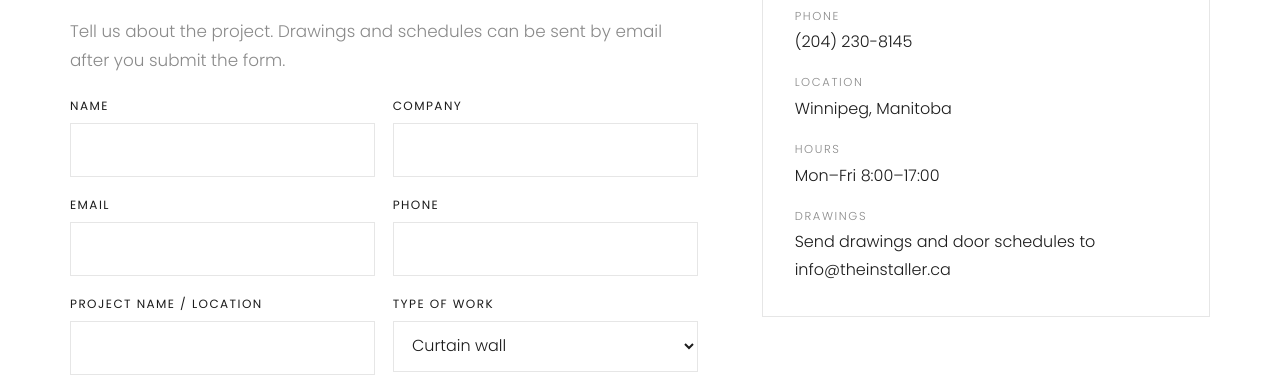
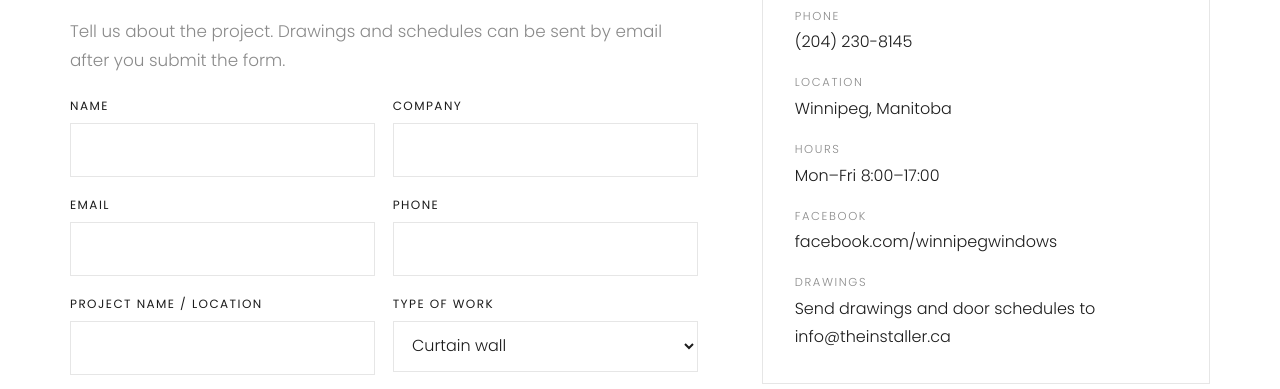
Before and after one commit to theinstallerca/theinstaller, an Astro site: page /contact in a window 1280 px wide. Shown: the part 346-735 px from the top of the page. Built offline with nearby package versions, Linux system fonts and the light colour scheme; Astro itself is replaced by a stand-in of ours.

Commit message:
Add Facebook page link to the footer and the Contact page
Co-Authored-By: Claude Fable 5.2 <noreply@anthropic.com>

```diff
--- a/src/layouts/Base.astro
+++ b/src/layouts/Base.astro
@@ -1,7 +1,7 @@
 ---
 import '../styles/global.css';
 import Logo from '../components/Logo.astro';
-import { nav, phone, email, city, hours, services } from '../site';
+import { nav, phone, email, city, hours, services, facebook } from '../site';
 
 interface Props { title: string; description?: string; schemaExtra?: object[]; image?: string; }
 const { title, schemaExtra = [], image } = Astro.props;
@@ -23,7 +23,7 @@ const schema = {
   telephone: phone.tel,
   email,
   image: heroImage,
-  sameAs: ['https://www.facebook.com/winnipegwindows/'],
+  sameAs: [facebook],
   openingHoursSpecification: [{ '@type': 'OpeningHoursSpecification', dayOfWeek: ['Monday', 'Tuesday', 'Wednesday', 'Thursday', 'Friday'], opens: '08:00', closes: '17:00' }],
   address: { '@type': 'PostalAddress', addressLocality: 'Winnipeg', addressRegion: 'MB', addressCountry: 'CA' },
   areaServed: [{ '@type': 'City', name: 'Winnipeg' }, { '@type': 'AdministrativeArea', name: 'Manitoba' }],
@@ -101,6 +101,7 @@ const schema = {
             <li><a href={`mailto:${email}`}>{email}</a></li>
             <li><a href={`tel:${phone.tel}`}>{phone.display}</a></li>
             <li>{hours}</li>
+            <li><a href={facebook} target="_blank" rel="noopener">Facebook</a></li>
           </ul>
         </div>
         <div>
--- a/src/pages/contact.astro
+++ b/src/pages/contact.astro
@@ -1,6 +1,6 @@
 ---
 import Base from '../layouts/Base.astro';
-import { contact, phone, email, city, hours } from '../site';
+import { contact, phone, email, city, hours, facebook } from '../site';
 ---
 <Base title="Request a Quote: Winnipeg Glazing Installer" description="Request a quote for curtain wall, storefront, office partition, window or door installation in Winnipeg and Manitoba. Send drawings or a door schedule.">
   <section class="section">
@@ -45,6 +45,7 @@ import { contact, phone, email, city, hours } from '../site';
           <dt>Phone</dt><dd><a href={`tel:${phone.tel}`}>{phone.display}</a></dd>
           <dt>Location</dt><dd>{city}</dd>
           <dt>Hours</dt><dd>{hours}</dd>
+          <dt>Facebook</dt><dd><a href={facebook} target="_blank" rel="noopener">facebook.com/winnipegwindows</a></dd>
           <dt>Drawings</dt><dd>Send drawings and door schedules to <a href={`mailto:${email}`}>{email}</a></dd>
         </dl>
       </div>
--- a/src/site.ts
+++ b/src/site.ts
@@ -2,6 +2,7 @@
 export const phone = { display: '(204) 230-8145', tel: '+12042308145' };
 export const email = 'info@theinstaller.ca';
 export const city = 'Winnipeg, Manitoba';
+export const facebook = 'https://www.facebook.com/winnipegwindows';
 export const hours = 'Mon–Fri 8:00–17:00';
 
 export const nav = [
```
Also changed, not shown: 11 other files.
